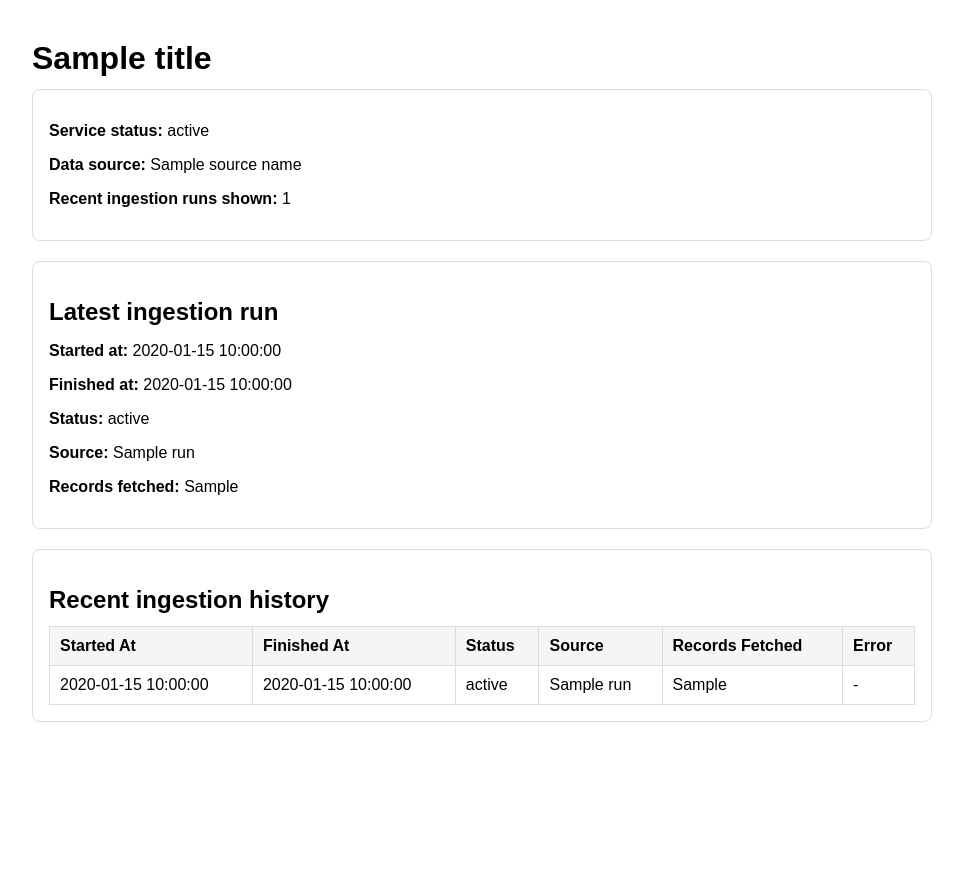
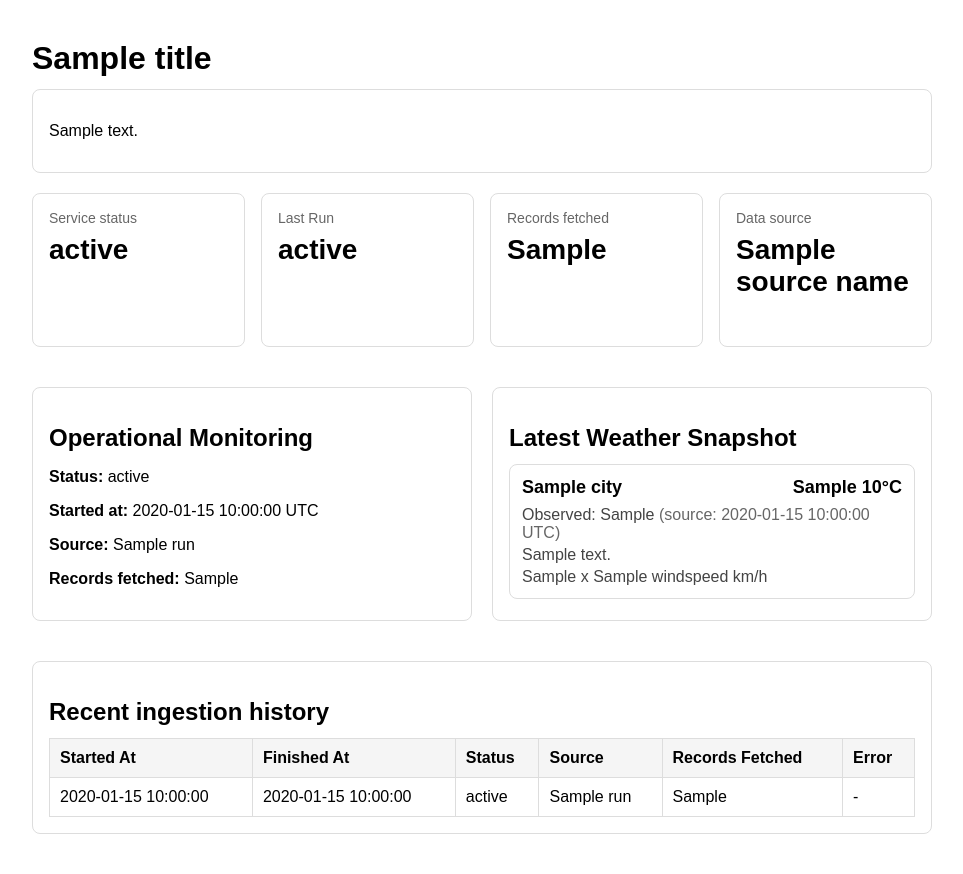
Before and after one commit to JoonasEronen/hosted-external-data-integration-service-aws, a FastAPI app: template app/templates/dashboard.html in a window 1280 px wide. Shown: the whole page, without its empty margins (8-971 px from the left). Before the commit the page ends 722 px from the top, so only its background shows below. Run offline with FastAPI, Linux system fonts and the light colour scheme; the template is opened without the code that fills it: most values are stand-ins (such as "Sample title", 1, 10 or a date in 2020); parts of the project's set-up code (start-up, migrations or seed data) failed here and were passed over.

Commit message:
Add lightweight weather snapshot persistence and dashboard monitoring view

```diff
--- a/app/main.py
+++ b/app/main.py
@@ -84,16 +84,24 @@ def dashboard(request: Request):
     ingestion_runs = get_latest_ingestion_runs(limit=10)
     latest_run = ingestion_runs[0] if ingestion_runs else None
 
+
     # Render the dashboard template with service and ingestion data.
     return templates.TemplateResponse(
         "dashboard.html",
         {
             "request": request,
             "title": "Hosted External Data Integration Service",
+            "description": (
+                "This dashboard shows recent ingestion runs from the hosted "
+                "external data integration service. The service periodically "
+                "fetches weather data from an external API and tracks ingestion "
+                "metadata in PostgreSQL."
+            ),
             "status": "Running",
             "source_name": "Open-Meteo API",
             "latest_run": latest_run,
             "run_count": len(ingestion_runs),
             "ingestion_runs": ingestion_runs,
+            "city_results": latest_run.city_results
         },
     )
--- a/app/templates/dashboard.html
+++ b/app/templates/dashboard.html
@@ -3,6 +3,7 @@
 <head>
   <meta charset="UTF-8" />
   <title>{{ title }}</title>
+
   <style>
     body {
       font-family: Arial, sans-serif;
@@ -10,28 +11,113 @@
       max-width: 900px;
     }
 
-      h1, h2 {
+    h1,
+    h2 {
       margin-bottom: 12px;
     }
 
+    /* Shared card styling */
     .card {
       border: 1px solid #ddd;
       border-radius: 8px;
       padding: 16px;
       margin-bottom: 20px;
+      background: white;
     }
 
+    /* KPI row */
+    .card-row {
+      display: grid;
+      grid-template-columns: repeat(auto-fit, minmax(180px, 1fr));
+      gap: 16px;
+      margin-bottom: 20px;
+    }
+
+    /* Main two column layout */
+    .main-grid {
+      display: grid;
+      grid-template-columns: 1fr 1fr;
+      gap: 20px;
+      margin-bottom: 20px;
+    }
+
+    /* Metric cards */
+    .metric-card {
+      min-height: 120px;
+    }
+
+    .metric-label {
+      color: #666;
+      font-size: 14px;
+      margin-bottom: 8px;
+    }
+
+    .metric-value {
+      font-size: 28px;
+      font-weight: bold;
+    }
+
+    /* Weather snapshot */
+    .weather-list {
+      display: grid;
+      gap: 14px;
+    }
+
+    .weather-item {
+      border: 1px solid #ddd;
+      border-radius: 8px;
+      padding: 12px;
+    }
+
+    .weather-top {
+      display: flex;
+      justify-content: space-between;
+      align-items: center;
+      margin-bottom: 8px;
+    }
+
+    .city-name {
+      font-weight: bold;
+      font-size: 18px;
+    }
+
+    .city-temp {
+      font-weight: bold;
+      font-size: 18px;
+    }
+
+    .weather-meta {
+      color: #444;
+      display: grid;
+      gap: 4px;
+    }
+
+    /* Responsive */
+    @media (max-width: 900px) {
+      .main-grid {
+        grid-template-columns: 1fr;
+      }
+    }
+
+    /* Utility */
     .muted {
       color: #666;
     }
 
+    .error {
+      color: #b00020;
+      font-weight: bold;
+    }
+
+    /* Table */
     table {
       width: 100%;
       border-collapse: collapse;
       margin-top: 12px;
     }
 
-      th, td {
+    th,
+    td {
       border: 1px solid #ddd;
       padding: 10px;
       text-align: left;
@@ -41,40 +127,110 @@
     th {
       background: #f5f5f5;
     }
-
-      .error {
-        color: #b00020;
-        font-weight: bold;
-      }
   </style>
 </head>
+
 <body>
+
   <h1>{{ title }}</h1>
 
+  <!-- Dashboard description -->
   <div class="card">
-      <p><strong>Service status:</strong> {{ status }}</p>
-      <p><strong>Data source:</strong> {{ source_name }}</p>
-      <p><strong>Recent ingestion runs shown:</strong> {{ run_count }}</p>
+    <p>{{ description }}</p>
   </div>
 
+  <!-- KPI cards -->
+  <div class="card-row">
+    <div class="card metric-card">
+      <div class="metric-label">Service status</div>
+      <div class="metric-value">{{ status }}</div>
+    </div>
+
+    <div class="card metric-card">
+      <div class="metric-label">Last Run</div>
+      <div class="metric-value">
+        {{ latest_run.status if latest_run else "N/A" }}
+      </div>
+    </div>
+
+    <div class="card metric-card">
+      <div class="metric-label">Records fetched</div>
+      <div class="metric-value">
+        {{ latest_run.records_fetched if latest_run and latest_run.records_fetched is not none else "N/A" }}
+      </div>
+    </div>
+
+    <div class="card metric-card">
+      <div class="metric-label">Data source</div>
+      <div class="metric-value">{{ source_name }}</div>
+    </div>
+  </div>
+
+  <!-- Main dashboard layout -->
+  <div class="main-grid">
+
+    <!-- Operational monitoring -->
     <div class="card">
-      <h2>Latest ingestion run</h2>
+      <h2>Operational Monitoring</h2>
 
       {% if latest_run %}
-        <p><strong>Started at:</strong> {{ latest_run.started_at }}</p>
-        <p><strong>Finished at:</strong> {{ latest_run.finished_at or "In progress / not recorded" }}</p>
         <p><strong>Status:</strong> {{ latest_run.status }}</p>
+        <p><strong>Started at:</strong> {{ latest_run.started_at }} UTC</p>
         <p><strong>Source:</strong> {{ latest_run.source_name }}</p>
-        <p><strong>Records fetched:</strong> {{ latest_run.records_fetched if latest_run.records_fetched is not none else "N/A" }}</p>
+        <p>
+          <strong>Records fetched:</strong>
+          {{ latest_run.records_fetched if latest_run.records_fetched is not none else "N/A" }}
+        </p>
 
         {% if latest_run.error_message %}
-          <p class="error"><strong>Error:</strong> {{ latest_run.error_message }}</p>
+          <p class="error">
+            <strong>Error:</strong> {{ latest_run.error_message }}
+          </p>
         {% endif %}
+
       {% else %}
         <p class="muted">No ingestion runs yet.</p>
       {% endif %}
     </div>
 
+    <!-- Weather snapshot -->
+    <div class="card">
+      <h2>Latest Weather Snapshot</h2>
+
+      {% if city_results %}
+        <div class="weather-list">
+          {% for city in city_results %}
+            <div class="weather-item">
+
+              <div class="weather-top">
+                <div class="city-name">{{ city.city }}</div>
+                <div class="city-temp">
+                  {{ city.weather_emoji }} {{ city.temperature }}°C
+                </div>
+              </div>
+
+              <div class="weather-meta">
+                <div>Observed: {{ city.observed_local }}
+                  <span class="muted">(source: {{ city.observed_at }} UTC)</span></div>
+                <div>{{ city.weather_text }}</div>
+                <div>
+                  {{ city.wind_arrow }}
+                  {{ city.wind_compass }}
+                  {{ city.windspeed }} km/h
+                </div>
+              </div>
+
+            </div>
+          {% endfor %}
+        </div>
+      {% else %}
+        <p class="muted">No weather snapshot available yet.</p>
+      {% endif %}
+    </div>
+
+  </div>
+
+  <!-- Ingestion history -->
   <div class="card">
     <h2>Recent ingestion history</h2>
 
@@ -90,6 +246,7 @@
             <th>Error</th>
           </tr>
         </thead>
+
         <tbody>
           {% for run in ingestion_runs %}
             <tr>
@@ -107,5 +264,6 @@
       <p class="muted">No runs recorded yet.</p>
     {% endif %}
   </div>
+
 </body>
 </html>
```
Also changed, not shown: app/database/models.py (+13 -1 lines), app/services/external_api.py (+13 -2 lines), README.md. Lines whose indentation alone changed are shown as unchanged.
